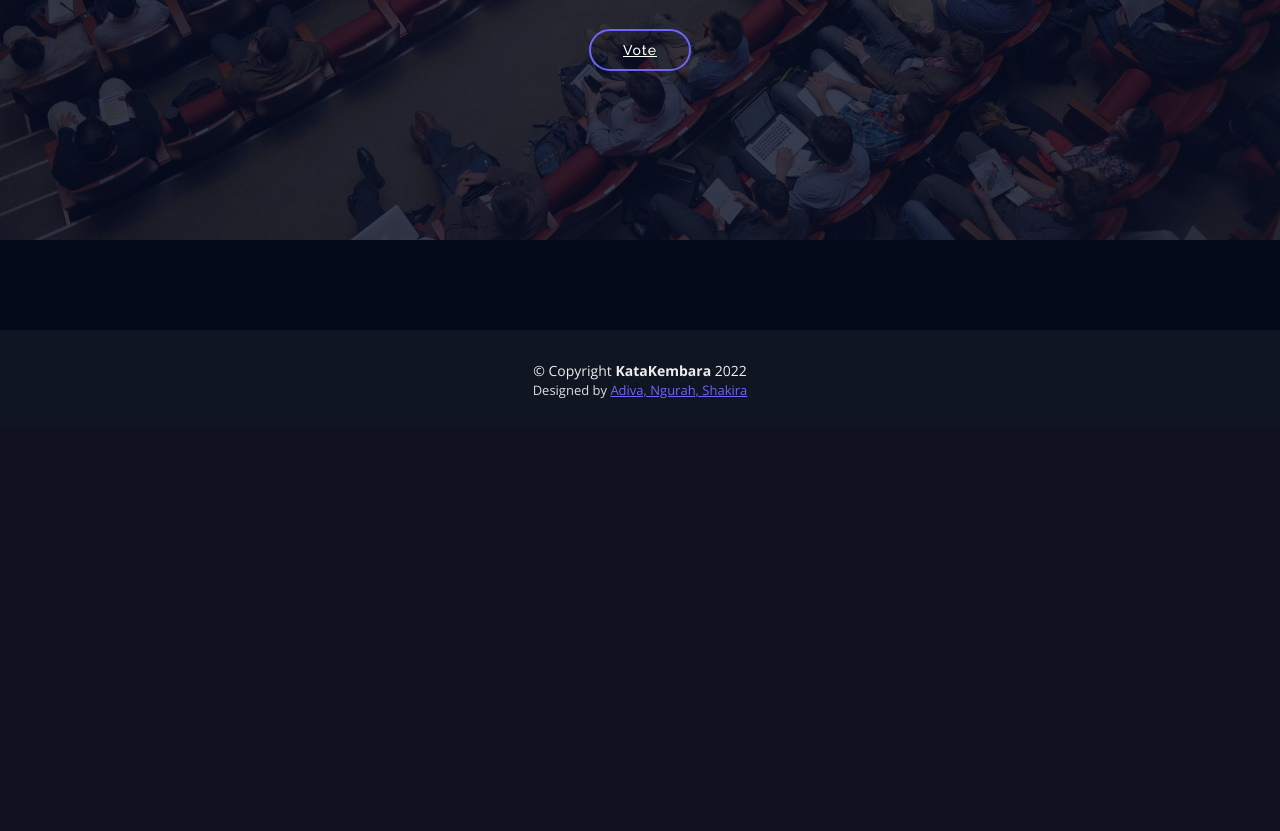
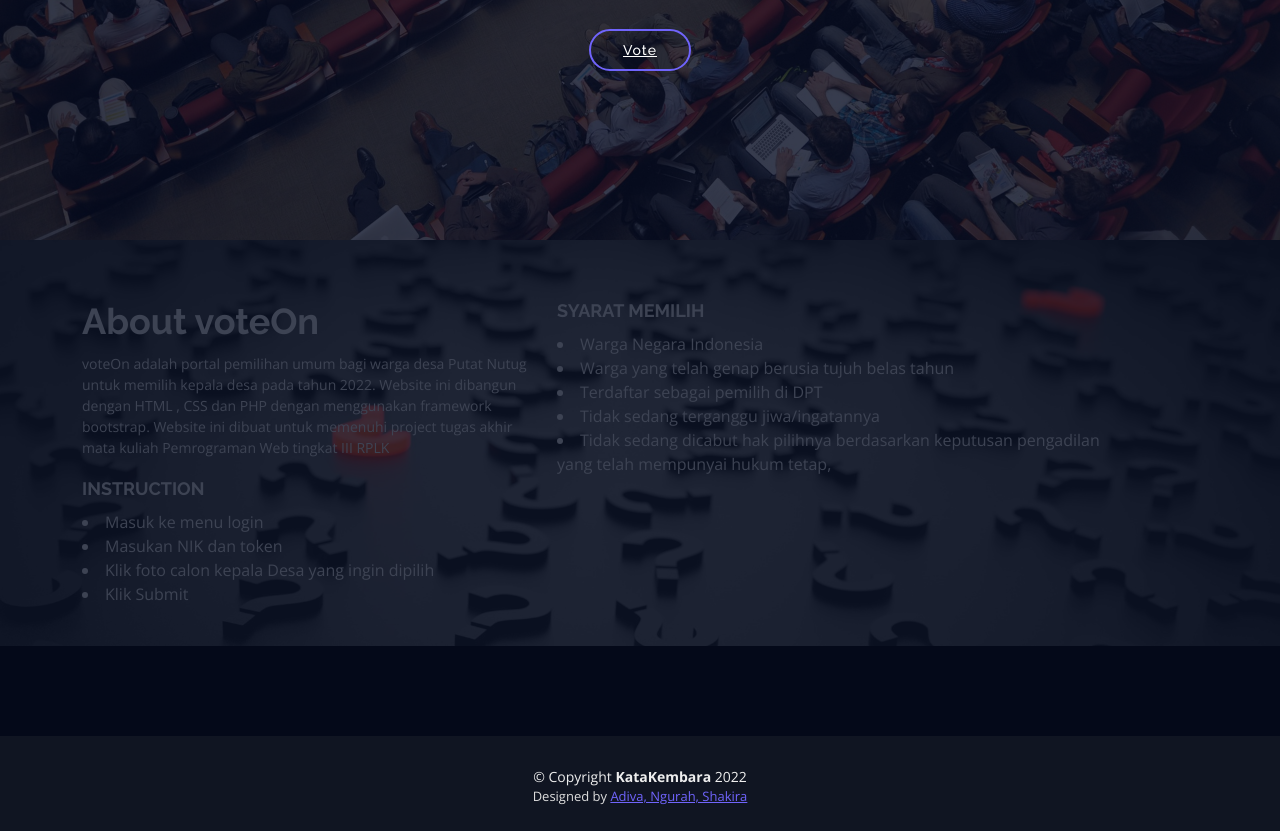
Before and after one commit to 0xdead4f/voteon, a CodeIgniter app: page /voteon/ in a window 1280 px wide. Shown: the part 560-1391 px from the top of the page. Before the commit the page ends 959 px from the top, so only its background shows below. Run offline with CodeIgniter, Linux system fonts and the light colour scheme; some libraries are stand-ins or nearby versions.

Commit message:
Add about page content

```diff
--- a/application/views/home/v_home.php
+++ b/application/views/home/v_home.php
@@ -64,11 +64,45 @@
     </section>
 
     <!--==========================
+      About Section Bagian NGURAH
+    ============================-->
+    <section id="about">
+        <div class="container">
+            <div class="row">
+                <div class="col-lg-5">
+                    <h2>About voteOn</h2>
+                    <p>voteOn adalah portal pemilihan umum bagi warga desa Putat Nutug untuk memilih kepala desa pada tahun 2022.
+                        Website ini dibangun dengan HTML , CSS dan PHP dengan menggunakan framework bootstrap. Website ini dibuat untuk memenuhi project tugas akhir mata kuliah Pemrograman Web tingkat III RPLK
+                    </p>
+                </div>
+                <div class="col-lg-6">
+                    <h3>Syarat Memilih</h3>
+                    <li>Warga Negara Indonesia </li>
+                    <li>Warga yang telah genap berusia tujuh belas tahun </li>
+                    <li>Terdaftar sebagai pemilih di DPT</li>
+                    <li>Tidak sedang terganggu jiwa/ingatannya</li>
+                    <li>Tidak sedang dicabut hak pilihnya berdasarkan keputusan pengadilan yang telah mempunyai hukum tetap,</li>
+                </div>
+                <div class="col-lg-5">
+                    <h3>Instruction</h3>
+                    <li>Masuk ke menu login</li>
+                    <li>Masukan NIK dan token</li>
+                    <li>Klik foto calon kepala Desa yang ingin dipilih</li>
+                    <li>Klik Submit</li>
+
+                </div>
+            </div>
+        </div>
+    </section>
+
+    <!--==========================
       Login Section
     ============================-->
     <section id="login">
 
     </section>
+
+
 
     <!--==========================
     Footer
```
